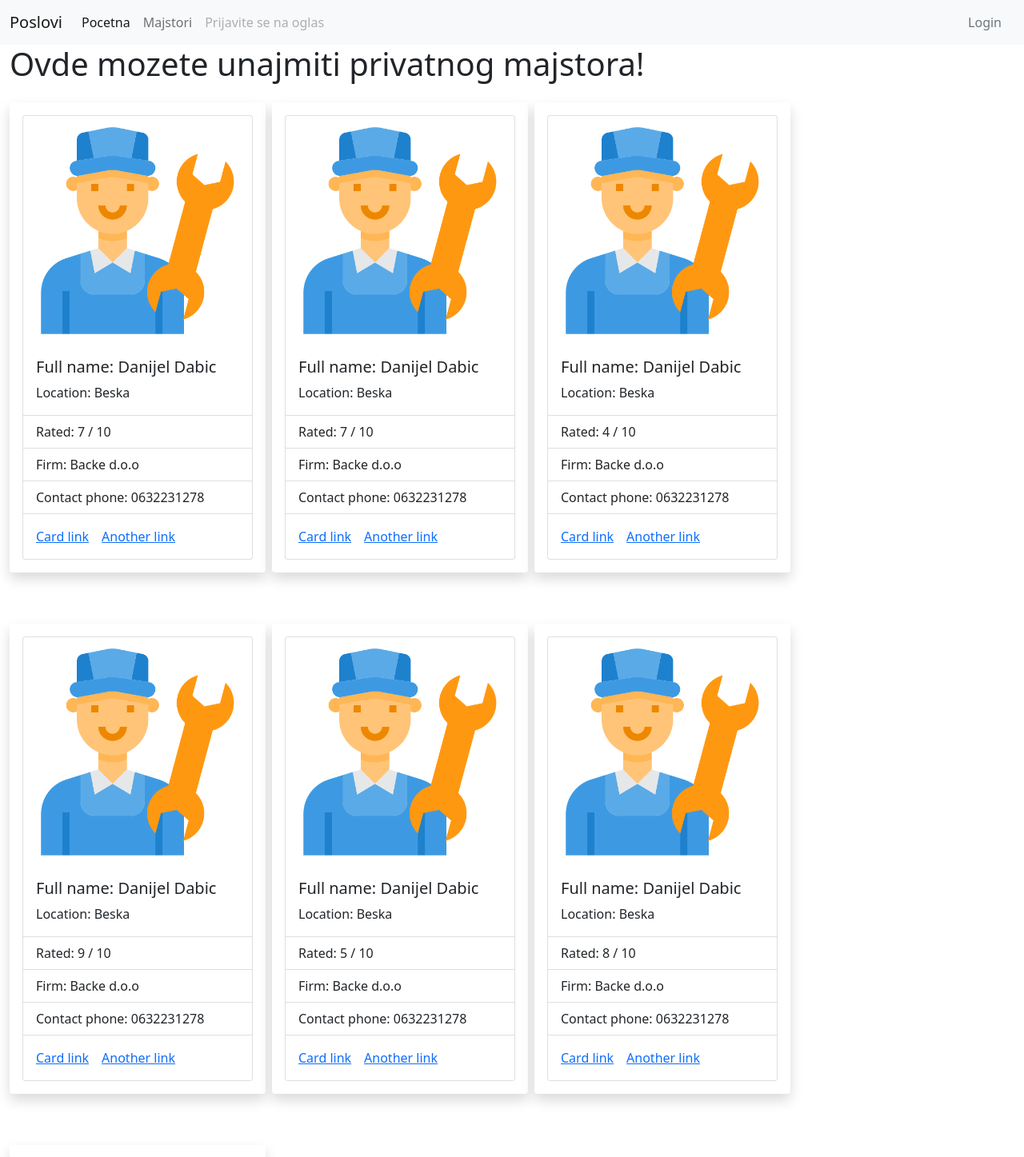
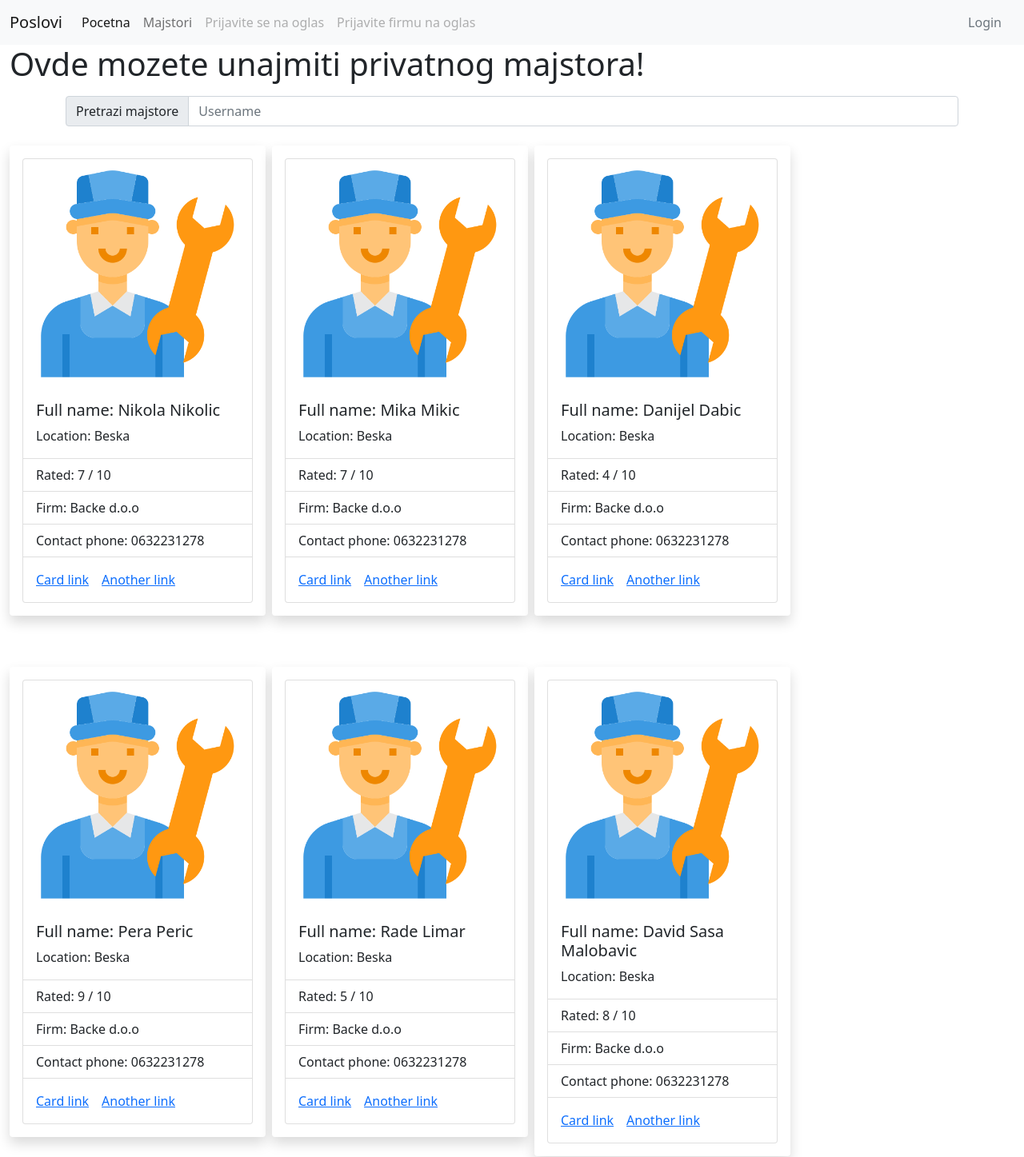
Before and after one commit to dabonja/Jobs, a React (Create React App) app: page /Artisans in a window 1280 px wide. Shown: the top 1447 px of the page at 80% size. Built offline with nearby package versions, Linux system fonts and the light colour scheme.

Commit message:
added searchbar for artisans

```diff
--- a/src/App.js
+++ b/src/App.js
@@ -1,11 +1,9 @@
 import './App.css';
 import { useEffect, useState } from 'react';
-import SearchNav from './components/SearchNav';
 import Navbar from './components/Navbar';
 import Home from './components/Home'
 import Artisans from './components/Artisans'
 import {
-  BrowserRouter,
   Routes,
   Route
 } from "react-router-dom";
@@ -73,8 +71,8 @@ function App() {
   let allArtisans = [
     {
       id: 0,
-      fullName: 'Danijel Dabic',
-      profession: 'Elektronicar',
+      fullName: 'Nikola Nikolic',
+      profession: 'Tapetar',
       firm: 'Backe d.o.o',
       contact: '0632231278',
       rated: 7,
@@ -82,8 +80,8 @@ function App() {
     },
     {
       id: 1,
-      fullName: 'Danijel Dabic',
-      profession: 'Elektronicar',
+      fullName: 'Mika Mikic',
+      profession: 'Staklar',
       firm: 'Backe d.o.o',
       contact: '0632231278',
       rated: 7,
@@ -99,23 +97,23 @@ function App() {
       location: 'Beska'
     }, {
       id: 3,
-      fullName: 'Danijel Dabic',
-      profession: 'Elektronicar',
+      fullName: 'Pera Peric',
+      profession: 'Gradjevinac',
       firm: 'Backe d.o.o',
       contact: '0632231278',
       rated: 9,
       location: 'Beska'
     }, {
       id: 4,
-      fullName: 'Danijel Dabic',
-      profession: 'Elektronicar',
+      fullName: 'Rade Limar',
+      profession: 'Limar',
       firm: 'Backe d.o.o',
       contact: '0632231278',
       rated: 5,
       location: 'Beska'
     }, {
       id: 5,
-      fullName: 'Danijel Dabic',
+      fullName: 'David Sasa Malobavic',
       profession: 'Elektronicar',
       firm: 'Backe d.o.o',
       contact: '0632231278',
@@ -136,14 +134,20 @@ function App() {
   /*kategorije poslova*/
   const [category, setCategory] = useState([]);
   const [artisans, setArtisans] = useState([]);
-
+  const [searchedArtisan,setSearchedArtisan] =useState('');
   const handleChange = (e) => {
     setSearchValue({ searchValue: e.target.value })
   }
 
   const handleSubmit = (e) => {
+    e.preventDefault();
+    let filteredArtisans = allArtisans.filter( art => {
 
+      return art.fullName === searchValue.searchValue;
+    })
 
+    setArtisans([...filteredArtisans])
+    setSearchedArtisan(searchValue)
   }
 
   useEffect(() => {
@@ -151,12 +155,18 @@ function App() {
     setArtisans([...allArtisans])
   }, [])
 
+  useEffect(() => {
+    if(searchedArtisan.searchValue === ''){
+      setArtisans([...allArtisans])
+    }
+  }, [searchedArtisan])
+
   return (
     <>
       <Navbar />
       <Routes>
         <Route path="/" element={<App />} />
-        <Route path="/Artisans" element={<Artisans  artisans={artisans}/>} />
+        <Route path="/Artisans" element={<Artisans  artisans={artisans} onChange={handleChange} onSubmit={handleSubmit} value={searchValue}/>} />
         <Route index element={<Home jobs={category} />} />
       </Routes>
     </>
--- a/src/components/Artisans.js
+++ b/src/components/Artisans.js
@@ -1,15 +1,18 @@
 import React from 'react';
 import Artisan from './Artisan';
 import Title from './Title';
+import SearchNav from './SearchNav';
 
-const Artisans =({artisans})=>{
-    console.log(artisans);
+
+const Artisans =({artisans,onChange,onSubmit,value})=>{
+
     return(
             <div className="container-fluid list-inline">
                 <Title title="Ovde mozete unajmiti privatnog majstora!"/>
+                <SearchNav value={value} onChange={onChange} onSubmit ={onSubmit}/>
                 {
                     artisans.map( artisan => (
-                        <Artisan location={artisan.location}  name={artisan.fullName} firm={artisan.firm}  rated={artisan.rated} contact={artisan.contact} />
+                        <Artisan key={artisan.id} location={artisan.location}  name={artisan.fullName} firm={artisan.firm}  rated={artisan.rated} contact={artisan.contact} />
                     ))
                 }
             </div>
--- a/src/components/Navbar.js
+++ b/src/components/Navbar.js
@@ -17,11 +17,14 @@ const Navbar = () => {
                 <Link className="nav-link" href="#" to="/Artisans" >Majstori</Link>
               </li>
               <li className="nav-item">
-                <a className="nav-link disabled" href="#" tabindex="-1" aria-disabled="true" >Prijavite se na oglas</a>
+                <a className="nav-link disabled" href="#" tabIndex="-1" aria-disabled="true" >Prijavite se na oglas</a>
+              </li>
+              <li className="nav-item">
+                <a className="nav-link disabled" href="#" tabIndex="-1" aria-disabled="true" >Prijavite firmu na oglas</a>
               </li>
             </ul>
             <form className="d-flex">
-            <a className="nav-link disabled" href="#" tabindex="-1" aria-disabled="true">Login</a>
+            <a className="nav-link disabled" href="#" tabIndex="-1" aria-disabled="true">Login</a>
             </form>
           </div>
         </div>
--- a/src/components/SearchNav.js
+++ b/src/components/SearchNav.js
@@ -6,7 +6,7 @@ const SearchNav = ({value, onChange,onSubmit}) => {
             <nav className="navbar navbar-light ">
                 <form className="container" onSubmit={onSubmit}>
                     <div className="input-group">
-                        <span className="input-group-text" id="basic-addon1">Pretrazi poslove</span>
+                        <span className="input-group-text" id="basic-addon1">Pretrazi majstore</span>
                         <input type="text" className="form-control" placeholder="Username" aria-label="Username" aria-describedby="basic-addon1"  onChange={onChange}/>
                     </div>
                 </form>
```
